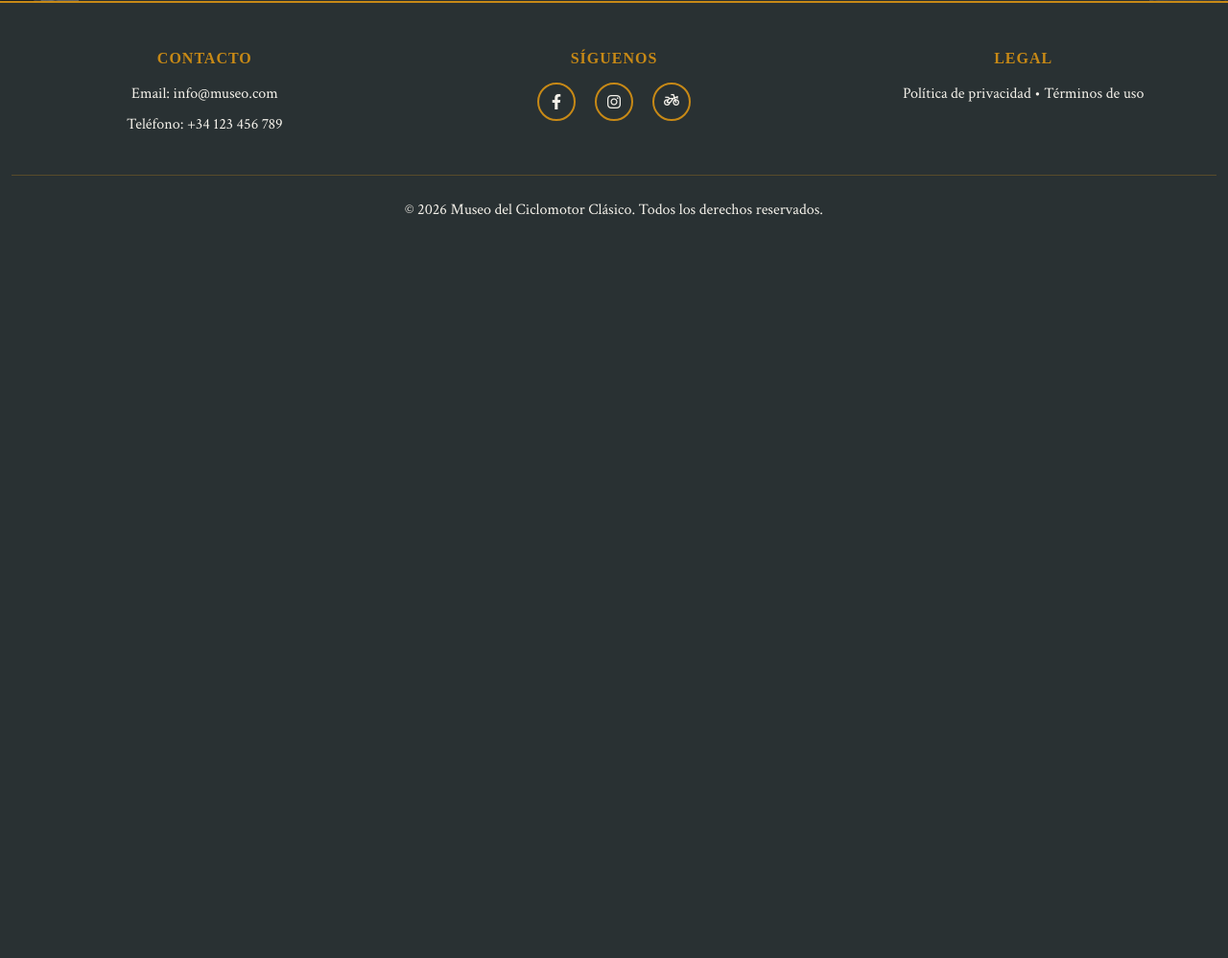
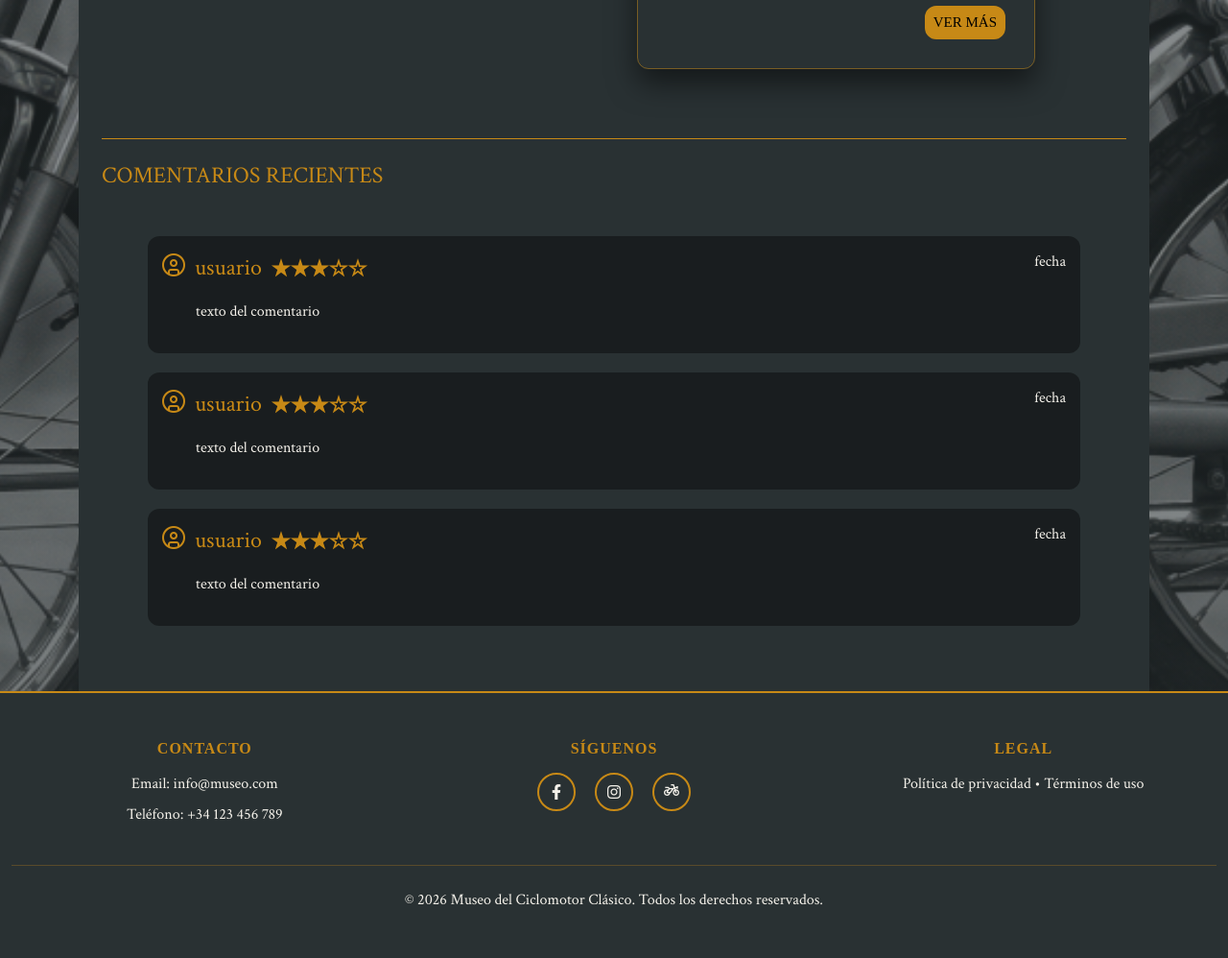
Before and after one commit to celiatrillo3/Proyecto, a PHP site: page /usuario.php in a window 1280 px wide. Shown: the part 696-1694 px from the top of the page at 96% size. Before the commit the page ends 920 px from the top, so only its background shows below. Run offline with PHP 8.4, Linux system fonts and the light colour scheme; some libraries are stand-ins or nearby versions.

Commit message:
05-05-26
Co-authored-by: Copilot <copilot@github.com>

```diff
--- a/estilos/estilos.css
+++ b/estilos/estilos.css
@@ -832,9 +832,9 @@ nav a {
     background-color: var(--color-primario);
     color: var(--color-texto1);
 }
-/* #usuarioInfo{
-    color: var(--color-texto1);
-} */
+#usuarioInfo, #usuarioArticleVisto{
+    border-bottom: 1px solid var(--color-acento);
+}
 #usuarioUser, #usuarioEmail{
     color: var(--color-acento);
 }
@@ -846,7 +846,7 @@ nav a {
 #usuarioVistoReciente img{
     border-radius: 12px;
 }
-#usuarioVistoReciente > div{
+#usuarioContenedorInfoVistoReciente{
     border: 1px solid rgb(199, 137, 22, 0.5);
     border-radius: 12px;
     box-shadow: 0 15px 30px rgb(0, 0, 0, 0.5);
--- a/usuario.php
+++ b/usuario.php
@@ -8,7 +8,7 @@ header("Expires: 0");
 require_once "db.php";
 
 if (isset($_SESSION['usuario'])) {
-    $sentencia = "SELECT usuario, email FROM usuarios WHERE id_usuario = ". $_SESSION['usuario'] .";";
+    $sentencia = "SELECT usuario, email FROM usuarios WHERE id_usuario = " . $_SESSION['usuario'] . ";";
     $resultado = $db->query($sentencia);
     $resultadoUsuario = [];
     while ($usuario = $resultado->fetch_assoc()) {
@@ -29,7 +29,7 @@ if (isset($_SESSION['vistoReciente'])) {
     while ($moto = $resultado->fetch_assoc()) {
         array_push($resultadoVistoRecientemente, $moto);
     }
-}else{
+} else {
     $errorVistoRecientemente = "<div class='favoritosDivError'>¡Explora nuestra maravillosa colección!</div>";
 }
 
@@ -145,45 +145,100 @@ if (isset($_SESSION['vistoReciente'])) {
             </header>
             <main class="container">
                 <section id="usuarioSection" class="ps-4 pe-4 pt-4">
-                    <div id="usuarioInfo" class="d-flex flex-row justify-content-between mb-3">
+                    <div id="usuarioInfo" class="d-flex flex-row justify-content-between pb-2">
                         <div>
                             <div class="d-flex flex-row">
-                                <p id="usuarioUser" class="pe-2">Usuario: </p>
+                                <p id="usuarioUser" class="pe-2">USUARIO: </p>
 
                             </div>
                             <div class="d-flex flex-row">
-                                <p id="usuarioEmail" class="pe-2">Correo electrónico: </p>
+                                <p id="usuarioEmail" class="pe-2">CORREO ELECTRÓNICO: </p>
                             </div>
                         </div>
-                        <button>CERRAR SESIÓN</button>
+                        <button class="enlacesIconos botonesIconos visto my-3">CERRAR SESIÓN</button>
                     </div>
-                    <article id="usuarioArticleVisto">
+                    <article id="usuarioArticleVisto" class="pt-4">
                         <h4>VISTO RECIENTEMENTE</h4>
-                        <div id="usuarioVistoReciente" class="d-flex justify-content-center">
+                        <div id="usuarioVistoReciente" class="row p-5">
                             <?php
-                                // if (isset($errorVistoRecientemente)) {
-                                //     echo $errorVistoRecientemente;
-                                //     unset($errorVistoRecientemente);
-                                // }
+                            // if (isset($errorVistoRecientemente)) {
+                            //     echo $errorVistoRecientemente;
+                            //     unset($errorVistoRecientemente);
+                            // }
                             ?>
-                            <img src="imgs_motos/atala_califfone/1.JPG" alt="" class="img-fluid col-sm-10 col-md-8 col-lg-4 me-4">
-                            <div class="col-sm-10 col-md-8 col-lg-6 my-4">
+                            <div class="col-sm-10 col-md-8 col-lg-6 me-4">
+                                <img src="imgs_motos/atala_califfone/1.JPG" alt="" class="img-fluid ">
+                            </div>
+                            <div class="col-sm-10 col-md-8 col-lg-5 mb-4 d-flex flex-column align-items-start" id="usuarioContenedorInfoVistoReciente">
                                 <h2 id="usuarioMoto">Atala Califfone</h2>
                                 <div id="usuarioHistoriaMoto">
                                     <i class="fas fa-quote-left me-2"></i>
                                     <p>Lorem ipsum dolor sit amet consectetur, adipisicing elit. Officia ut harum fugit, ex debitis quos? Exercitationem quos quis enim. Itaque ad ab nostrum enim inventore eum, provident voluptas. Eaque cumque esse eos quisquam saepe ratione minus alias maxime nam, numquam et quibusdam quod aspernatur veritatis sequi odio, accusamus nihil consequuntur.</p>
                                 </div>
+                                <button type="submit" class="enlacesIconos botonesIconos visto  align-self-end">VER MÁS</button>
                             </div>
                         </div>
                     </article>
-                    <article id="usuarioArticleComentarios">
+                    <article id="usuarioArticleComentarios" class="pt-4">
                         <h4>COMENTARIOS RECIENTES</h4>
-                        <div id="usuarioComentarioReciente"></div>
+                        <div id="usuarioComentarioReciente" class="p-5">
+                            <div class="coleccion2CajaComentario">
+                                <div>
+                                    <div class="comentarioUsuario">
+                                        <i class="fi fi-rs-circle-user"></i>
+                                        <p>usuario</p>
+                                        <div class="coleccion2DivIconosEstrellaComentarios">
+                                            <i class="fi fi-ss-star iconoEstrella"></i>
+                                            <i class="fi fi-ss-star iconoEstrella"></i>
+                                            <i class="fi fi-ss-star iconoEstrella"></i>
+                                            <i class="fi fi-rs-star iconoEstrella"></i>
+                                            <i class="fi fi-rs-star iconoEstrella"></i>
+                                        </div>
+                                    </div>
+                                    <p>fecha</p>
+                                </div>
+                                <p>texto del comentario</p>
+                            </div>
+                            <div class="coleccion2CajaComentario">
+                                <div>
+                                    <div class="comentarioUsuario">
+                                        <i class="fi fi-rs-circle-user"></i>
+                                        <p>usuario</p>
+                                        <div class="coleccion2DivIconosEstrellaComentarios">
+                                            <i class="fi fi-ss-star iconoEstrella"></i>
+                                            <i class="fi fi-ss-star iconoEstrella"></i>
+                                            <i class="fi fi-ss-star iconoEstrella"></i>
+                                            <i class="fi fi-rs-star iconoEstrella"></i>
+                                            <i class="fi fi-rs-star iconoEstrella"></i>
+                                        </div>
+                                    </div>
+                                    <p>fecha</p>
+                                </div>
+                                <p>texto del comentario</p>
+                            </div>
+                            <div class="coleccion2CajaComentario">
+                                <div>
+                                    <div class="comentarioUsuario">
+                                        <i class="fi fi-rs-circle-user"></i>
+                                        <p>usuario</p>
+                                        <div class="coleccion2DivIconosEstrellaComentarios">
+                                            <i class="fi fi-ss-star iconoEstrella"></i>
+                                            <i class="fi fi-ss-star iconoEstrella"></i>
+                                            <i class="fi fi-ss-star iconoEstrella"></i>
+                                            <i class="fi fi-rs-star iconoEstrella"></i>
+                                            <i class="fi fi-rs-star iconoEstrella"></i>
+                                        </div>
+                                    </div>
+                                    <p>fecha</p>
+                                </div>
+                                <p>texto del comentario</p>
+                            </div>
+                        </div>
                     </article>
                 </section>
                 <script>
-                    let resultadoUsuario = <?php echo json_encode($resultadoUsuario ?? [], JSON_UNESCAPED_UNICODE); ?> ;
-                    let resultadoVisto = <?php echo json_encode($resultadoVistoRecientemente ?? [], JSON_UNESCAPED_UNICODE); ?> ;
+                    let resultadoUsuario = <?php echo json_encode($resultadoUsuario ?? [], JSON_UNESCAPED_UNICODE); ?>;
+                    let resultadoVisto = <?php echo json_encode($resultadoVistoRecientemente ?? [], JSON_UNESCAPED_UNICODE); ?>;
                 </script>
             </main>
             <footer id="footerUsuario">
```
Also changed, not shown: cosas para hacer.txt (+17 -8 lines).
